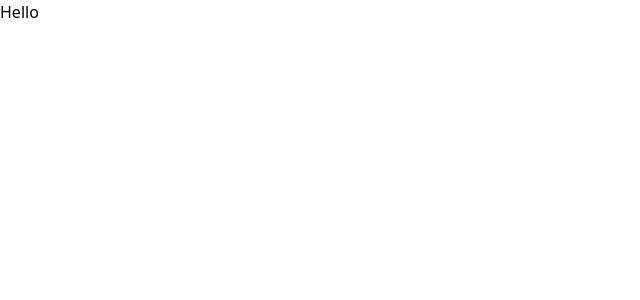
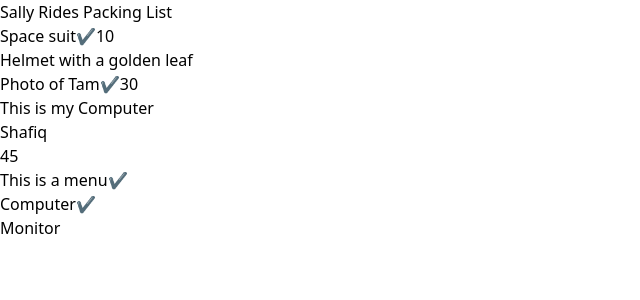
Before and after one commit to shafiqahmad81/lws-rnext, a React (Vite) app: page / in a window 1280 px wide. Shown: the top 300 px of the page, without its empty margins (0-640 px from the left). Built offline with nearby package versions, Linux system fonts and the light colour scheme.

Commit message:
update 1.8

```diff
--- a/src/App.jsx
+++ b/src/App.jsx
@@ -1,5 +1,13 @@
+import { Section } from "./components";
+import PackingList from "./components/PackingList";
+
 function App() {
-  return <>Hello</>;
+  return (
+    <>
+      <PackingList />
+      <Section />
+    </>
+  );
 }
 
 export default App;
--- /dev/null
+++ b/src/components/PackingList.jsx
@@ -0,0 +1,30 @@
+/* eslint-disable react/prop-types */
+function Item({ name, isPacked, size }) {
+  let itemContent = "";
+  if (isPacked) {
+    itemContent = name + "✔" + size;
+  } else {
+    itemContent = name;
+  }
+  return <li className="item">{itemContent} </li>;
+
+  // return (
+  //   <li className="item">
+  //     {name} {size} {isPacked && "✔"}
+  //     return <li className="item">{name} ✔</li>;
+  //   </li>
+  // );
+}
+
+export default function PackingList() {
+  return (
+    <section>
+      <h1>Sally Rides Packing List</h1>
+      <ul>
+        <Item isPacked={true} name="Space suit" size="10" />
+        <Item isPacked={false} name="Helmet with a golden leaf" size="15" />
+        <Item isPacked={true} name="Photo of Tam" size="30" />
+      </ul>
+    </section>
+  );
+}
--- /dev/null
+++ b/src/components/header/index.jsx
@@ -0,0 +1,4 @@
+// eslint-disable-next-line react/prop-types
+export default function Header({ children }) {
+  return <>{children}</>;
+}
--- /dev/null
+++ b/src/components/herosection/index.jsx
@@ -0,0 +1,14 @@
+/* eslint-disable react/prop-types */
+export default function HeroSection({ name, size, style }) {
+  return (
+    <>
+      <div>
+        <div>
+          <h1>{name}</h1>
+          <h2>{style}</h2>
+          <div>{size}</div>
+        </div>
+      </div>
+    </>
+  );
+}
--- /dev/null
+++ b/src/components/index.jsx
@@ -0,0 +1,4 @@
+export { default as Header } from "./header";
+export { default as HeroSection } from "./herosection";
+export { default as Section } from "./section";
+export { default as Ternary } from "./ternary";
--- /dev/null
+++ b/src/components/section/Index.jsx
@@ -0,0 +1,18 @@
+import Header from "../header";
+import HeroSection from "../herosection";
+import Ternary from "../ternary";
+
+export default function section() {
+  const name = "This is my Computer";
+  const size = 45;
+  const style = "Shafiq";
+
+  return (
+    <>
+      <Header>
+        <HeroSection name={name} size={size} style={style} />
+        <Ternary />
+      </Header>
+    </>
+  );
+}
--- /dev/null
+++ b/src/components/ternary/index.jsx
@@ -0,0 +1,29 @@
+/* eslint-disable react/prop-types */
+function Item({ name, packed }) {
+  let Content = "";
+  if (packed) {
+    Content = name + "✔";
+  } else {
+    Content = name;
+  }
+  // if (packed) {
+  //   return <li>{name + "✔" + s}</li>;
+  // } else {
+  //   return <li>{name}</li>;
+  // }
+  // return <li>{packed ? name + "✔" : name}</li>;
+  return <li>{Content}</li>;
+}
+export default function Ternary() {
+  return (
+    <>
+      <section>
+        <ul>
+          <Item packed={true} name="This is a menu" />
+          <Item packed={true} name="Computer" />
+          <Item packed={false} name="Monitor" />
+        </ul>
+      </section>
+    </>
+  );
+}
```
